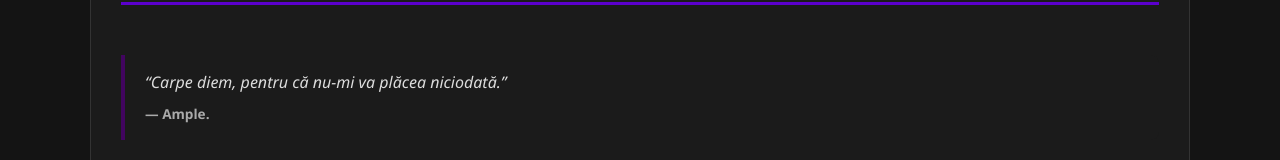
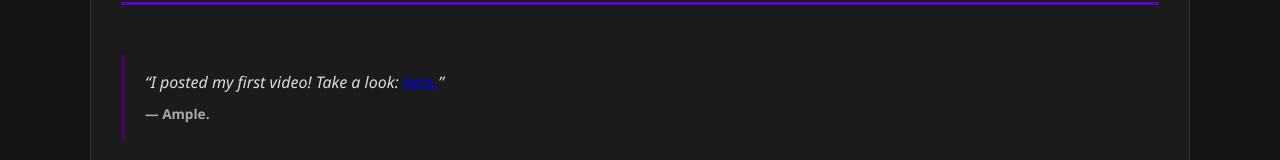
Before and after one commit to sou-sand/sou-sand.github.io, a plain HTML site: page index.html in a window 1280 px wide. Shown: the part 217-377 px from the top of the page. Drawn offline with Linux system fonts and the light colour scheme.

Commit message:
Update index.html

```diff
--- a/index.html
+++ b/index.html
@@ -432,7 +432,7 @@
             </header>
 
             <div class="wiki-blockquote">
-                <p>“Carpe diem, pentru că nu-mi va plăcea niciodată.”</p>
+                <p>“I posted my first video! Take a look: <a href="https://youtu.be/ubu7JgHFPdg">here.</a>”</p>
                 <span class="quote-author">— Ample.</span>
             </div>
             <div class="news-shelf">
```
